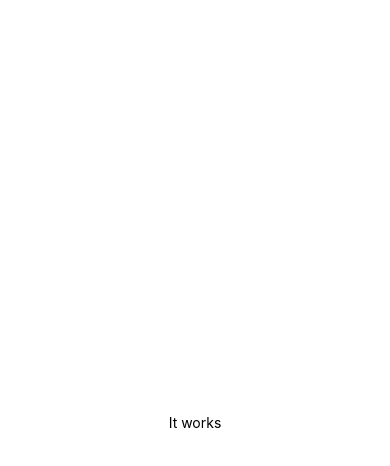
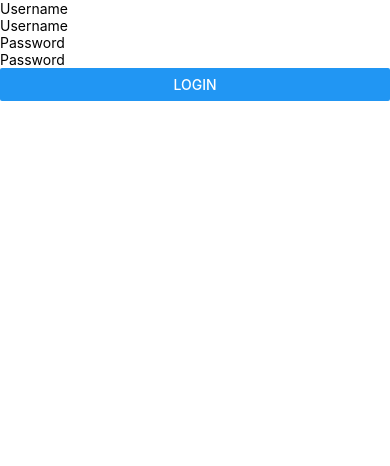
Before and after one commit to Monstring/react-native-project, a React Native app: screen / in a window 390 px wide. Shown: the top 466 px of the page. Built offline with nearby package versions, Linux system fonts and the light colour scheme.

Commit message:
Created an initial login page

```diff
--- a/App.js
+++ b/App.js
@@ -1,19 +1,7 @@
 import React from "react";
-import { StyleSheet, Text, View } from "react-native";
+import { StyleSheet } from "react-native";
+import LoginPage from "./components/LoginPage";
 
 export default function App() {
-  return (
-    <View style={styles.container}>
-      <Text>It works</Text>
-    </View>
-  );
+  return <LoginPage />;
 }
-
-const styles = StyleSheet.create({
-  container: {
-    flex: 1,
-    backgroundColor: "#fff",
-    alignItems: "center",
-    justifyContent: "center"
-  }
-});
--- /dev/null
+++ b/components/LoginPage.js
@@ -0,0 +1,16 @@
+import React, { Component } from "react";
+import { View, Text, TextInput, Button } from "react-native";
+
+export default class LoginPage extends Component {
+  render() {
+    return (
+      <View>
+        <Text>Username</Text>
+        <TextInput placeholder="Username" />
+        <Text>Password</Text>
+        <TextInput placeholder="Password" />
+        <Button title="Login" />
+      </View>
+    );
+  }
+}
--- a/package.json
+++ b/package.json
@@ -10,7 +10,6 @@
   "dependencies": {
     "expo": "^33.0.0",
     "react": "16.8.3",
-    "react-dom": "^16.8.6",
     "react-native": "https://github.com/expo/react-native/archive/sdk-33.0.0.tar.gz",
     "react-native-web": "^0.11.4"
   },
```
Also changed, not shown: 1 other file (tests, documents, lock files or other folders).
